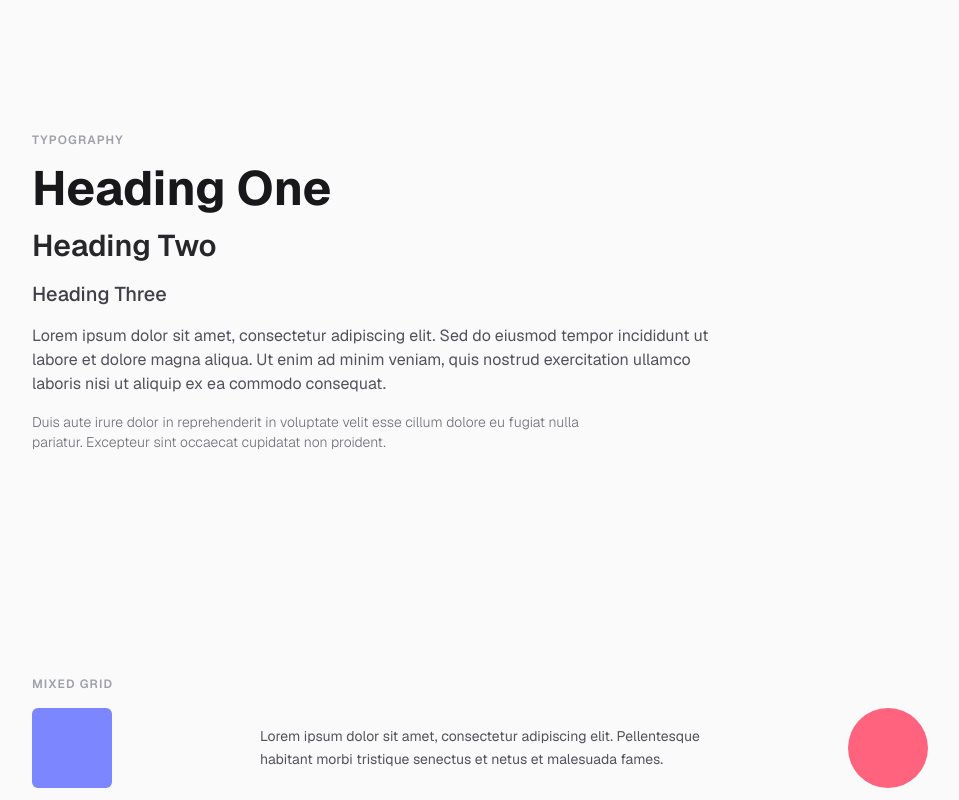
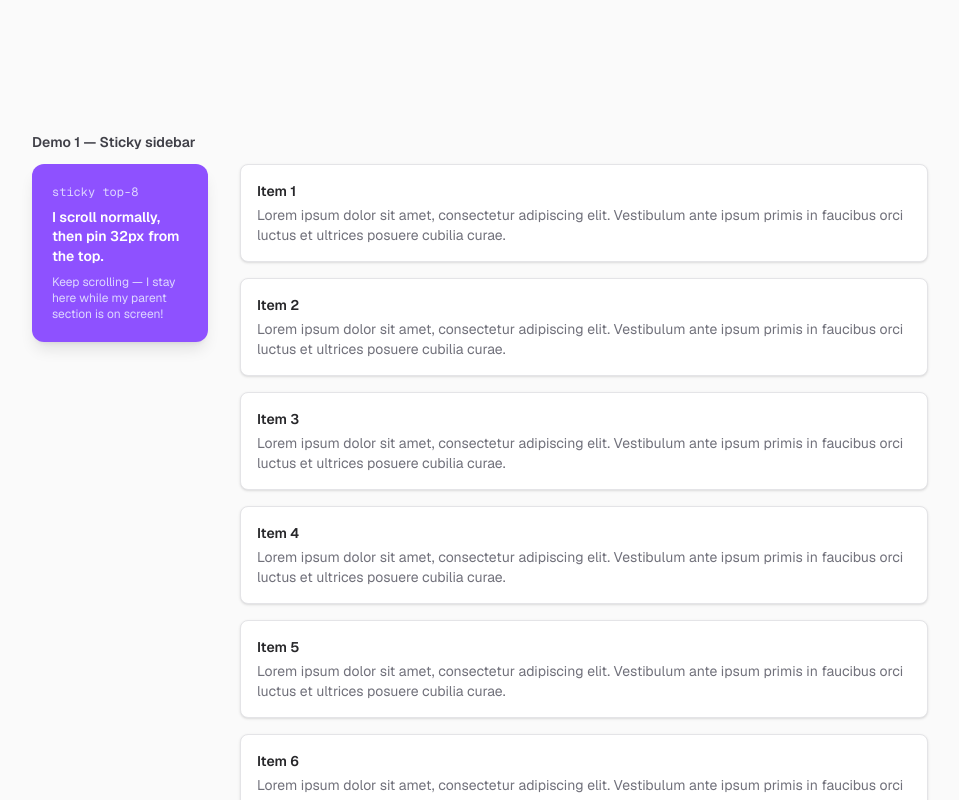
Before and after one commit to colewortman/UNO-Capstone, a Next.js app in the folder web/: page /UNO-Capstone/animation-lab in a window 1280 px wide. Shown: the part 1400-2200 px from the top of the page, without its empty margins (160-1119 px from the left). Built offline with nearby package versions, Linux system fonts and the light colour scheme.

Commit message:
Added sticky positioning

```diff
--- a/web/app/animation-lab/page.tsx
+++ b/web/app/animation-lab/page.tsx
@@ -124,6 +124,70 @@ export default function AnimationLab() {
           </div>
         </section>
 
+        {/* ── Sticky Positioning ───────────────────────────────────── */}
+        {/*
+          How position: sticky works:
+          1. The element scrolls normally — just like position: relative
+          2. Once it reaches the threshold you set (e.g. top: 32px from the viewport top),
+             it "sticks" in place — just like position: fixed
+          3. BUT it only sticks while its PARENT container is still visible on screen.
+             When the parent exits the viewport, the sticky element is dragged along with it.
+          4. GOTCHA: any ancestor with overflow: hidden / auto / scroll BREAKS sticky!
+             Keep the path from the sticky element to the scroll container overflow-free.
+        */}
+        <section className="mb-56">
+          {/* ── Demo 1: Sticky sidebar ─────────────────────────── */}
+          <p className="mb-3 text-sm font-semibold text-zinc-700">
+            Demo 1 — Sticky sidebar
+          </p>
+          {/*
+            Two-column layout. Left column uses sticky; right column is plain content.
+            The left panel scrolls normally, then sticks at top-8 (32px from viewport top),
+            and stays there until THIS <section> element scrolls off screen.
+          */}
+          <div className="mb-20 flex gap-8">
+            {/* Left: sticky panel */}
+            <div className="w-44 flex-shrink-0">
+              {/*
+                `sticky`  — enables sticky positioning
+                `top-8`   — sticks when the element is 32px from the top of the viewport.
+                            Without a top/bottom/left/right value, sticky does nothing!
+              */}
+              <div className="sticky top-8 rounded-xl bg-violet-500 p-5 text-white shadow-lg">
+                <span className="mb-2 block font-mono text-xs text-violet-200">
+                  sticky top-8
+                </span>
+                <p className="text-sm font-semibold leading-snug">
+                  I scroll normally, then pin 32px from the top.
+                </p>
+                <p className="mt-2 text-xs text-violet-200">
+                  Keep scrolling — I stay here while my parent section is on
+                  screen!
+                </p>
+              </div>
+            </div>
+
+            {/* Right: plain tall content — no special CSS needed */}
+            <div className="flex-1 space-y-4">
+              {Array.from({ length: 9 }).map((_, i) => (
+                <div
+                  key={i}
+                  className="rounded-lg border border-zinc-200 bg-white p-4 shadow-sm"
+                >
+                  <p className="text-sm font-semibold text-zinc-800">
+                    Item {i + 1}
+                  </p>
+                  <p className="mt-1 text-sm text-zinc-500">
+                    Lorem ipsum dolor sit amet, consectetur adipiscing elit.
+                    Vestibulum ante ipsum primis in faucibus orci luctus et
+                    ultrices posuere cubilia curae.
+                  </p>
+                </div>
+              ))}
+            </div>
+          </div>
+        </section>
+
         {/* ── Typography ───────────────────────────────────── */}
         <section className="mb-56">
           <p className="mb-4 text-xs font-semibold uppercase tracking-widest text-zinc-400">
```
